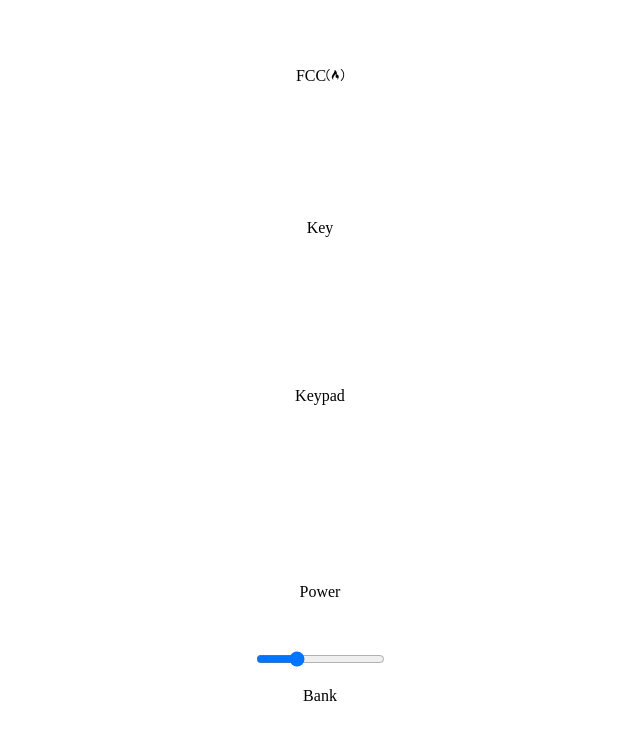
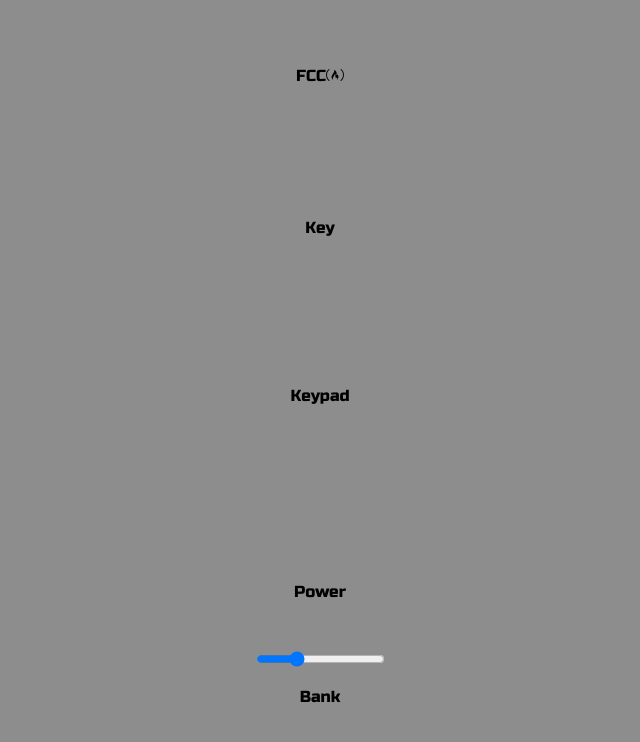
Before and after one commit to Mmackz/drum-machine, a React (Create React App) app: page / in a window 1280 px wide. Shown: the top 742 px of the page, without its empty margins (320-960 px from the left). Built offline with nearby package versions, Linux system fonts and the light colour scheme.

Commit message:
🎨 add google font "Russo One"

```diff
--- a/src/index.css
+++ b/src/index.css
@@ -1,3 +1,5 @@
+@import url('https://fonts.googleapis.com/css2?family=Russo+One&display=swap');
+
 *,
 *::before,
 *::after {
@@ -7,6 +9,8 @@
 body {
    display: grid;
    height: 100vh;
+   background: #8d8d8d;
    margin: 0;
+   font-family: 'Russo One', sans-serif;
    place-items: center;
 }
```
